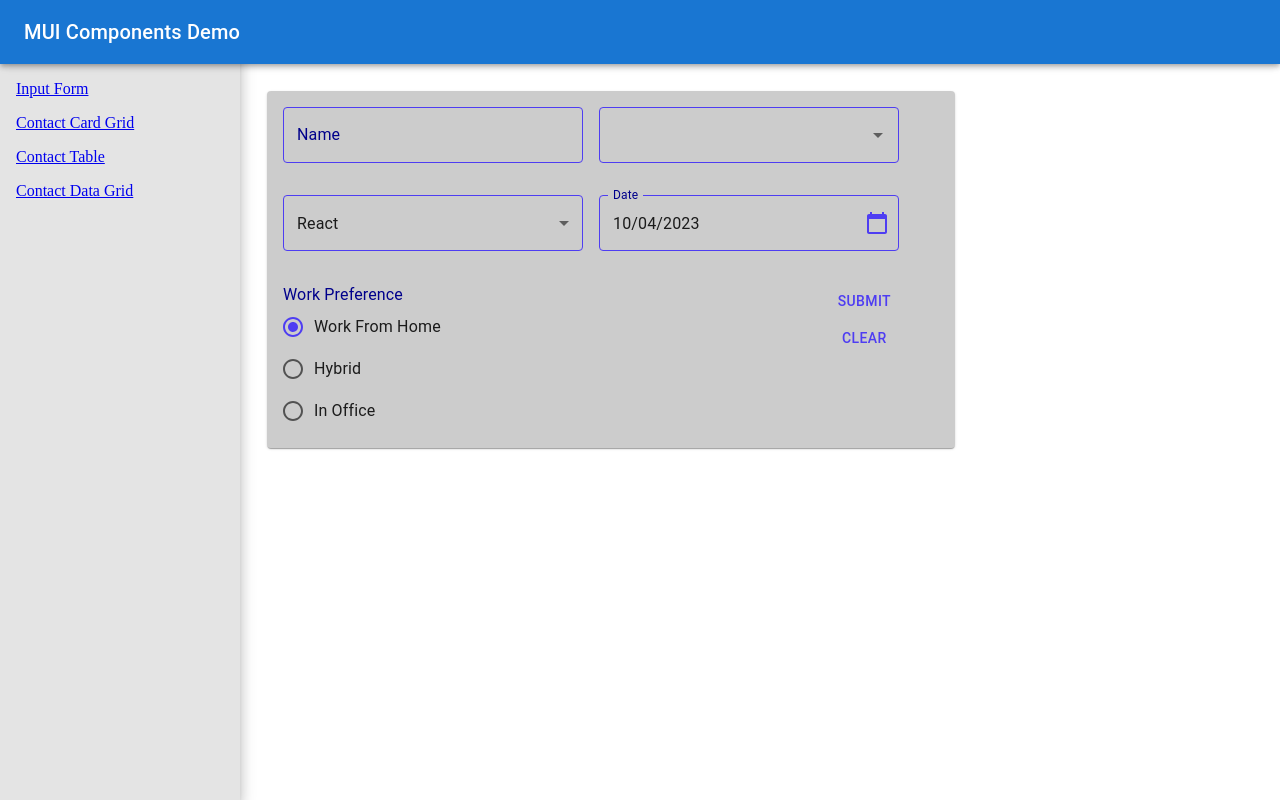
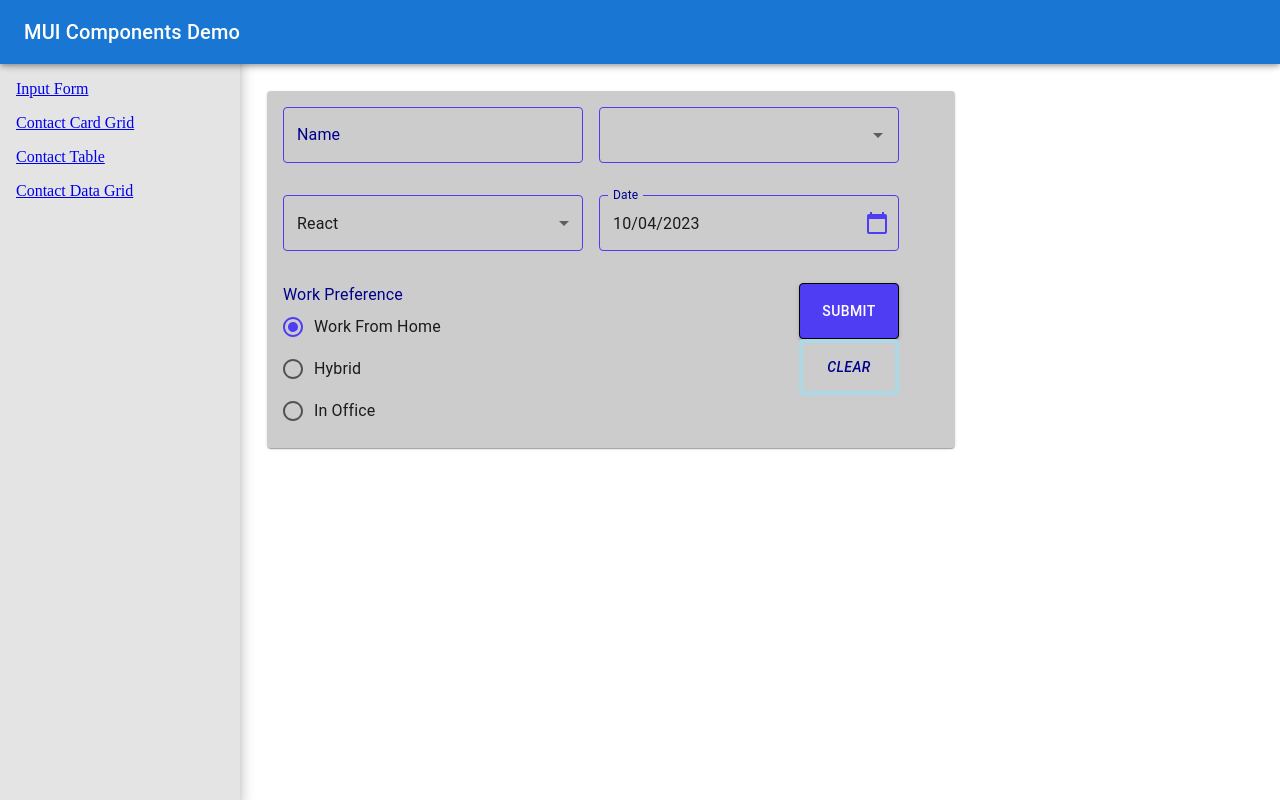
Before and after one commit to redeyedev-208/ga-mui-styling-demo, a React (Create React App) app: page / in a window 1280 px wide. Built offline with nearby package versions, Linux system fonts and the light colour scheme.

Commit message:
setup theme overrides and variants with example on both buttons for later reference

```diff
--- a/src/Theme/ModifiedTheme.tsx
+++ b/src/Theme/ModifiedTheme.tsx
@@ -12,6 +12,13 @@ declare module '@mui/material/styles/createPalette' {
     grid?: { main: string; dark: string };
   }
 }
+
+declare module '@mui/material/Button' {
+  interface ButtonPropsVariantOverrides {
+    modified: true;
+  }
+}
+
 const ModifiedTheme = createTheme({
   palette: {
     primary: {
@@ -25,6 +32,28 @@ const ModifiedTheme = createTheme({
       dark: 'rgba(0,0,0, 0.2)',
     },
   },
+  // Not all components can receive a variant or style override something to consier (known issue)
+  // Github has a reference with what can and can't be overridden and that can also use a variant
+  // https://mui.com/material-ui/api/button/
+  components: {
+    MuiButton: {
+      styleOverrides: {
+        root: {
+          border: '1px solid black',
+        },
+      },
+      variants: [
+        {
+          props: { variant: 'modified' },
+          style: {
+            fontStyle: 'italic',
+            border: '4px solid lightblue',
+            color: 'darkblue',
+          },
+        },
+      ],
+    },
+  },
 });
 
 export { ModifiedTheme };
--- a/src/components/Form/ContactForm.tsx
+++ b/src/components/Form/ContactForm.tsx
@@ -244,9 +244,22 @@ const ContactForm = (props: Props) => {
                 preference={formValues.preference}
                 handleRadioChange={handleRadioChange}
               />
+              {/* Note: We don't set the size in the theme for the buttons we set them here with sx respectively */}
               <Stack>
-                <Button onClick={handleButtonSubmit}>Submit</Button>
-                <Button onClick={handleClearBtnClick}>Clear</Button>
+                <Button
+                  variant='contained'
+                  sx={{ height: 56, width: 100 }}
+                  onClick={handleButtonSubmit}
+                >
+                  Submit
+                </Button>
+                <Button
+                  variant='modified'
+                  sx={{ height: 56, width: 100 }}
+                  onClick={handleClearBtnClick}
+                >
+                  Clear
+                </Button>
               </Stack>
             </StyledModifiedFormGroup>
           </FormControl>
```
